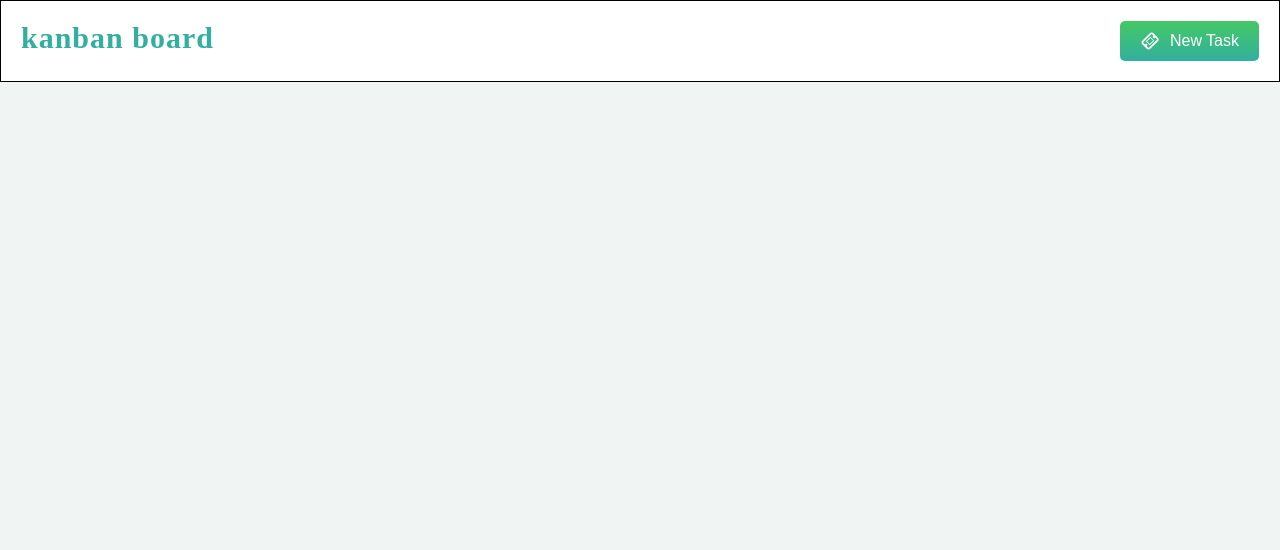
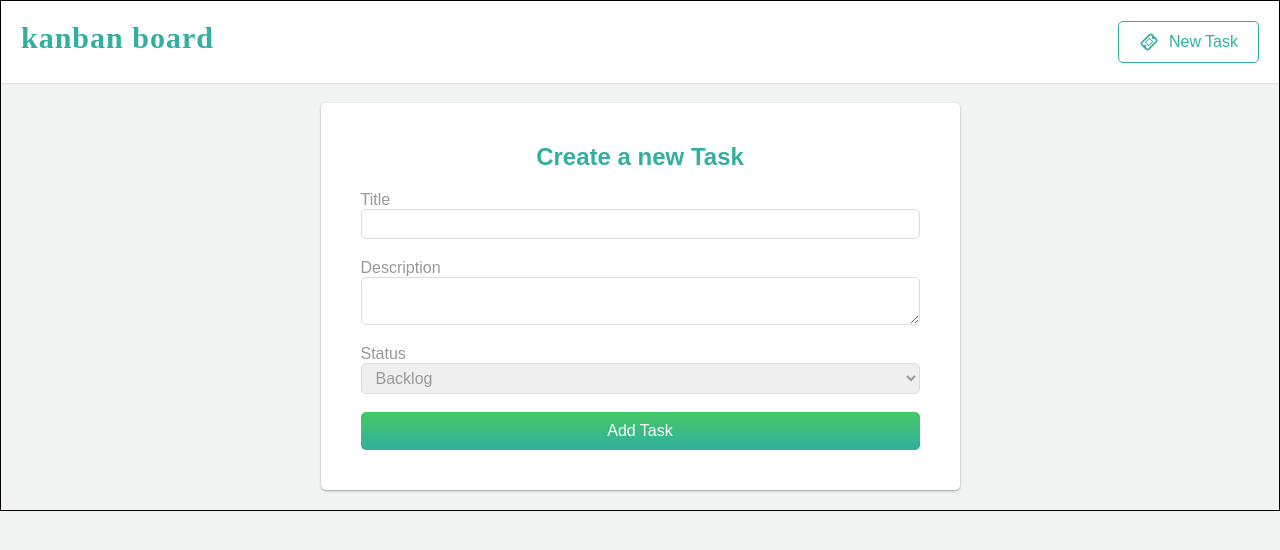
Before and after one commit to shakkamakka/kanban-board, a React (Vite) app: page /create in a window 1280 px wide. Shown: the top 550 px of the page. Built offline with nearby package versions, Linux system fonts and the light colour scheme; data requests are answered from the project's data file; a web font is replaced by a local one.

Commit message:
add page CreateTask

```diff
--- a/src/App.tsx
+++ b/src/App.tsx
@@ -1,6 +1,6 @@
 import "./App.scss";
 import { Route, Routes } from "react-router-dom";
-import { Dashboard, Task } from "./views";
+import { Dashboard, Task, CreateTask } from "./views";
 import { Nav } from "./components";
 
 function App() {
@@ -10,6 +10,7 @@ function App() {
       <Routes>
         <Route path="/" element={<Dashboard />} />
         <Route path="/task/:id" element={<Task />} />
+        <Route path="/create" element={<CreateTask />} />
       </Routes>
     </div>
   );
--- a/src/components/BtnNewTask.tsx
+++ b/src/components/BtnNewTask.tsx
@@ -1,11 +1,12 @@
 import { TiTicket } from "react-icons/ti";
+import { Link } from "react-router-dom";
 
 const BtnNewTask = () => {
   return (
-    <button className="btn_primary">
+    <Link to="/create" className="btn_secondary">
       <TiTicket />
       New Task
-    </button>
+    </Link>
   );
 };
 
--- /dev/null
+++ b/src/views/CreateTask.tsx
@@ -0,0 +1,66 @@
+import React, { useState } from 'react';
+import { ListProps } from '../data/interface';
+import useFetch from '../hooks/useFetch';
+import { useNavigate } from 'react-router-dom';
+
+const CreateTask = () => {
+  const navigate= useNavigate();
+  const {
+    data:dataStatus
+  } = useFetch(`http://localhost:3000/status`);
+
+  const [title, setTitle] = useState("");
+  const [description, setDescription] = useState("");
+  const [status, setStatus] = useState("1");
+  const [isPending, setIsPending] = useState(false);
+
+  const handleSubmit=(e:React.FormEvent)=>{
+    e.preventDefault();
+    const id = Date.now();
+    const task = {id, title, description, status};
+
+    setIsPending(true);
+
+    fetch(`http://localhost:3000/tasks`, {
+      method:'POST',
+      headers:{ "Content-Type": "application/json" },
+      body: JSON.stringify(task)
+    }).then(()=>{
+      setIsPending(false);
+      navigate("/");
+    })
+  }
+
+  return (
+    <section className="page create">
+      <h2>Create a new Task</h2>
+      <form onSubmit={(e)=>handleSubmit(e)}>
+        <label>Title</label>
+        <input
+          type="text"
+          value={title}
+          required
+          onChange={((e)=>setTitle(e.target.value))}
+        />
+        <label>Description</label>
+        <textarea
+          value={description}
+          onChange={((e)=>setDescription(e.target.value))}
+          required
+        > </textarea>
+        <label>Status</label>
+        <select
+          value={status}
+          onChange={((e)=>setStatus(e.target.value))}
+        >
+          {dataStatus && dataStatus.map(({id, value}:ListProps)=><option key={id} value={id}>{value}</option>)}
+        </select>
+        <br />
+        {!isPending && <button type="submit" className='btn_primary center'>Add Task</button>}
+        {isPending && <button type="submit" className='btn_primary center' disabled>Saving...</button>}
+      </form>
+    </section>
+  )
+}
+
+export default CreateTask
--- a/src/views/index.ts
+++ b/src/views/index.ts
@@ -1,4 +1,5 @@
 import Dashboard from "./Dashboard";
 import Task from "./Task";
+import CreateTask from "./CreateTask";
 
-export { Dashboard, Task };
+export { Dashboard, Task, CreateTask };
```
Also changed, not shown: src/views/NewTask.tsx (deleted, +0 -9 lines).
